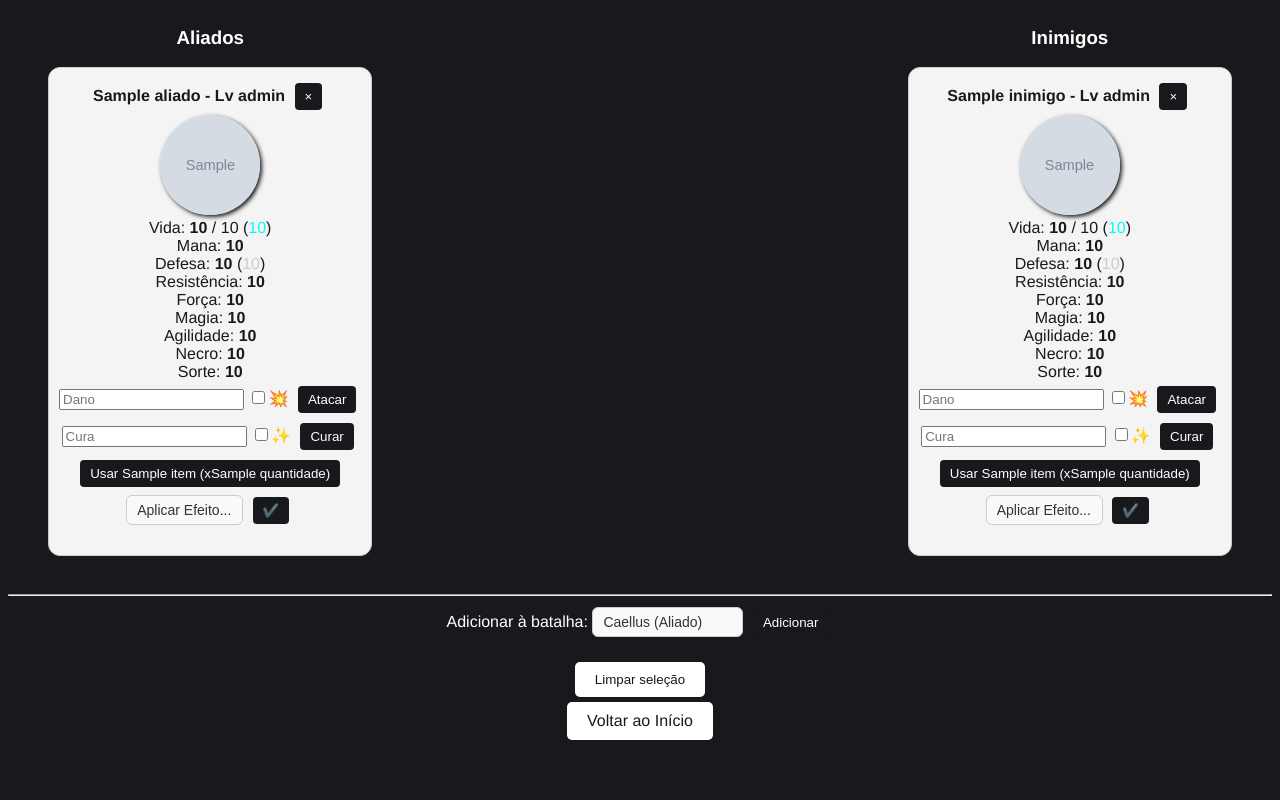
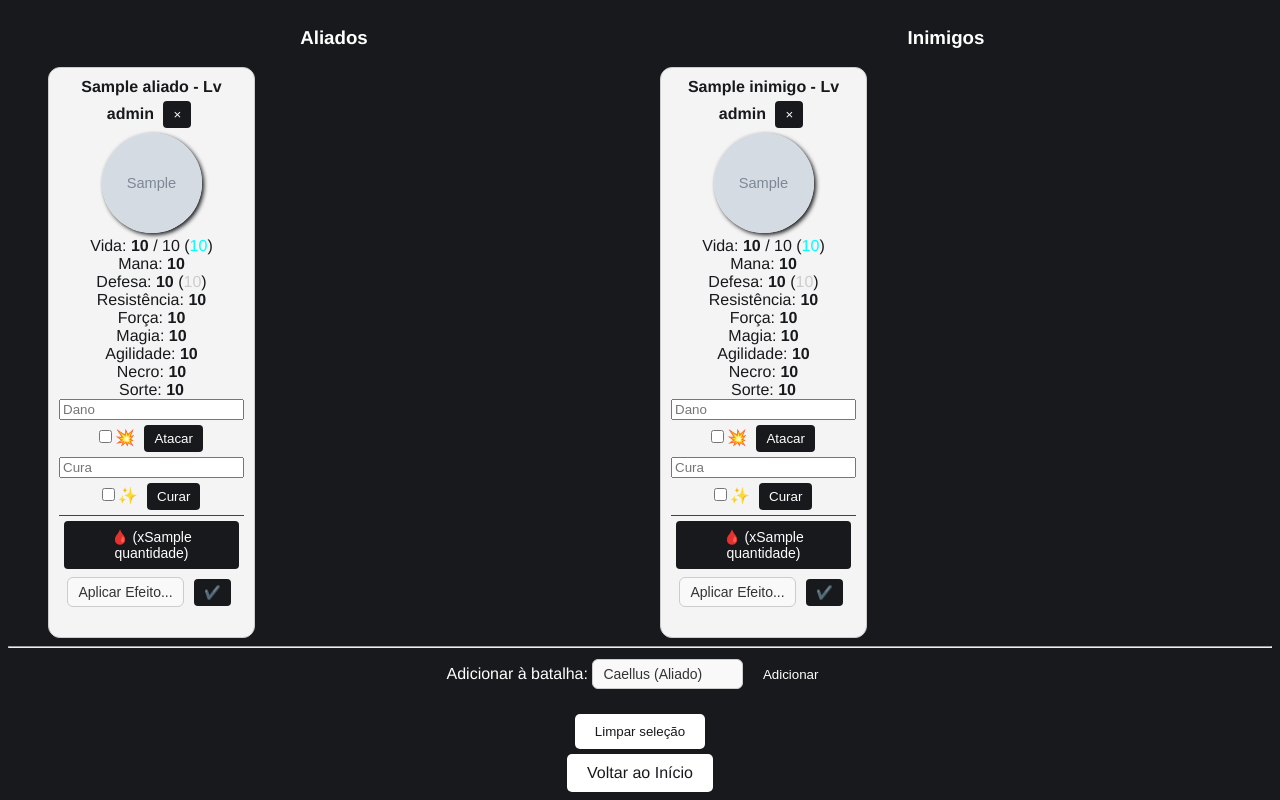
Before and after one commit to rafael-c3/RPG_Manager, a Django app: template Battle_Control/templates/site/battle.html in a window 1280 px wide. Run offline with Django 5.2, Linux system fonts and the light colour scheme; data comes from the database, SQL or seed files in the repository; both versions use the stored data as it was after the commit; tables that the repository leaves empty hold one stand-in row (values such as "Sample post"); the template is opened without the code that fills it: values that come from a table or form of the project are taken from there, most other values are stand-ins (such as "Sample title", 1, 10 or a date in 2020); grey boxes marked "Sample" are stand-in pictures.

Commit message:
2.2.1 Pequenas mudanças

```diff
--- a/Battle_Control/static/Battle_Control/css/battle.css
+++ b/Battle_Control/static/Battle_Control/css/battle.css
@@ -26,9 +26,10 @@ body {
 
 .cards-container {
     display: grid;
-    grid-template-columns: repeat(auto-fill, minmax(260px, 1fr));
-    gap: 20px;
-    margin-bottom: 30px;
+    grid-template-columns: repeat(3, 1fr);
+    flex-wrap: wrap;        /* PERMITE que os cards quebrem para a próxima linha */
+    gap: 16px;              /* Espaçamento de 16px entre os cards (horizontal e vertical) */
+    justify-content: flex-start;
     color: #18191C;
   }
 
@@ -42,6 +43,7 @@ body {
     text-align: center;
     cursor: default;
     font-family: "Helvetica Neue", Arial, Helvetica, sans-serif;
+    box-sizing: border-box; /* Garante que padding e borda não afetem a largura total */
 }
 
 .card:hover {
@@ -143,3 +145,24 @@ select:focus {
     box-shadow: 0 0 6px #18191C;
     background-color: white;
 }
+
+.inventory {
+    display: flex;             /* Transforma o container em uma linha flexível */
+    flex-wrap: wrap;           /* Permite que os itens quebrem para a próxima linha */
+    justify-content: center;   /* Centraliza os botões de poção no card */
+    /*gap: 8px;                  /* Adiciona um pequeno espaço entre cada botão */
+    /*margin-top: 15px;          /* Adiciona um espaço acima da área de poções */
+    /*padding-top: 10px;         /* Adiciona um preenchimento interno */
+    border-top: 1px solid #444; /* Adiciona uma linha sutil para separar do resto */
+}
+
+/* Dica Extra: Estilo específico para os botões de item, para diferenciá-los */
+.form-usar-item button {
+    background-color: #18191C; /* Um tom de verde para poções/itens */
+    font-size: 14px;
+    padding: 8px 12px;
+}
+
+.form-usar-item button:hover {
+    background-color: #4a7a4a;
+}
--- a/Battle_Control/templates/site/_personagem_card.html
+++ b/Battle_Control/templates/site/_personagem_card.html
@@ -47,7 +47,7 @@
                 {% csrf_token %}
                 <input type="hidden" name="personagem_id" value="{{ p.id }}">
                 <input type="hidden" name="item_id" value="{{ inv.item.id }}">
-                <button type="submit">Usar {{ inv.item.nome }} (x<span>{{ inv.quantidade }}</span>)</button>
+                <button type="submit" title="{{ inv.item.nome }}">🩸 (x<span>{{ inv.quantidade }}</span>)</button>
             </form>
         {% endfor %}
     </div>
```
Also changed, not shown: db.sqlite3, media/imagens/Domiciano_P1_Token.png (added).
